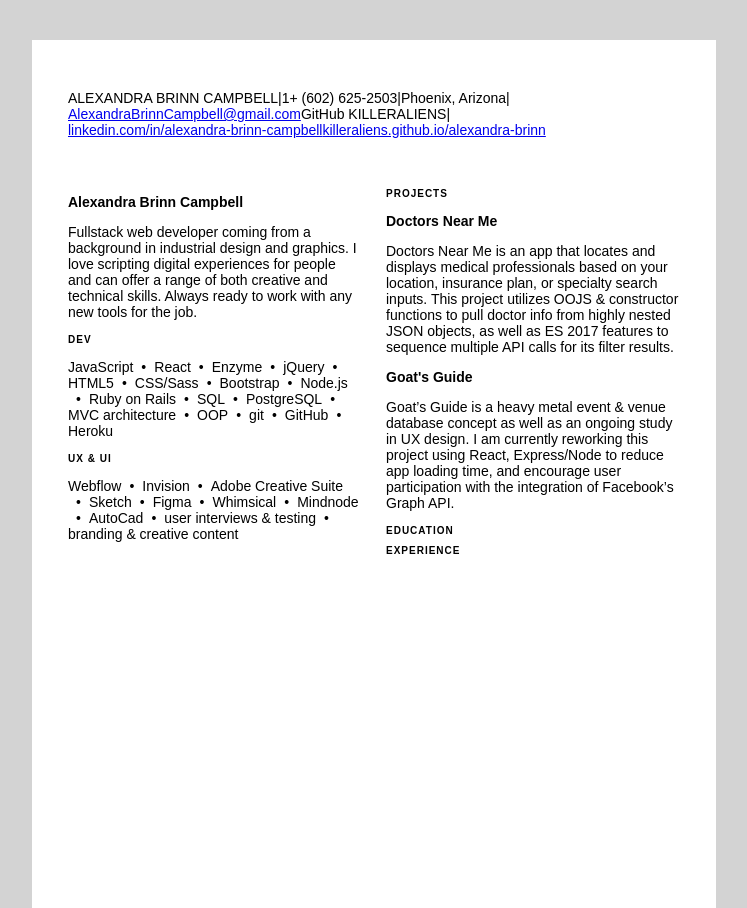
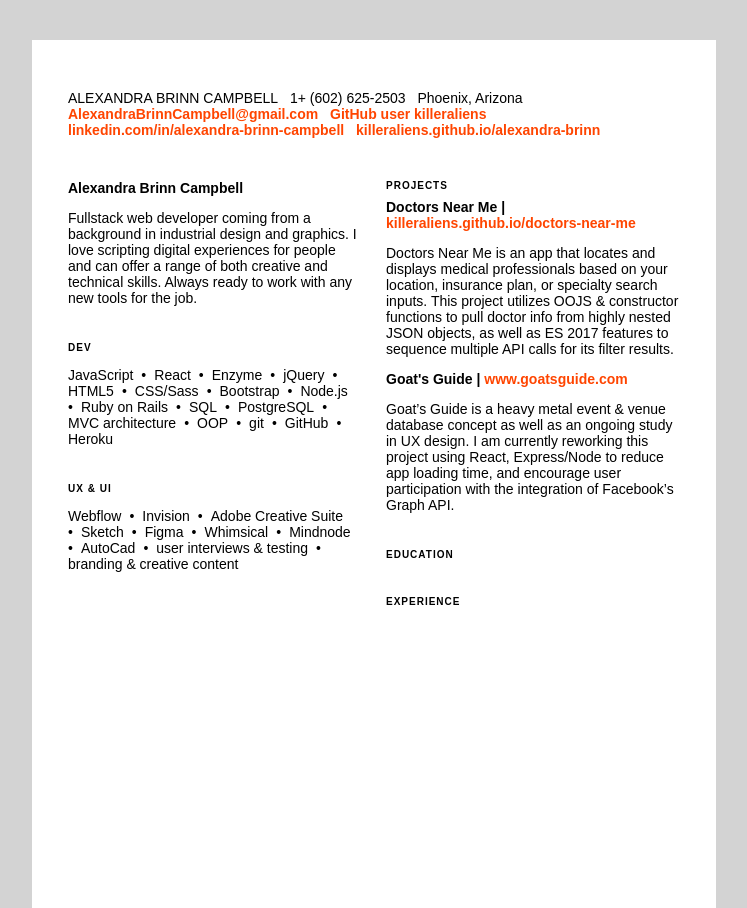
Before and after one commit to killeraliens/abc-cv, a React (Create React App) app: page / in a window 1280 px wide. Shown: the whole page, without its empty margins (266-1013 px from the left). Built offline with nearby package versions, Linux system fonts and the light colour scheme.

Commit message:
spans are good

```diff
--- a/src/App.css
+++ b/src/App.css
@@ -56,6 +56,19 @@ html, body, #root, .App {
 }*/
 
 /* end of grid */
+h2, h3 {
+  margin-top: 0;
+}
+
+a {
+  text-decoration: none;
+  color: orangered;
+  font-weight: bold;
+}
+
+section {
+  margin-bottom: 36px;
+}
 
 .SectionTitle {
   font-size: 10px;
@@ -63,7 +76,7 @@ html, body, #root, .App {
   letter-spacing: 1px;
 }
 
-.ProjectTitle {
+.ProjectTitle * {
   font-size: 14px;
 }
 
@@ -73,11 +86,12 @@ html, body, #root, .App {
 
 .App span {
   display: inline-block;
+  margin-right: 8px;
 }
 
-.App span.bullet {
+/*.App span.bullet {
   margin: 0 8px;
-}
+}*/
 
 .Skills {
   /*text-align: center;*/
--- a/src/App.js
+++ b/src/App.js
@@ -37,13 +37,14 @@ function App() {
               <SectionTitle title="Projects"/>
               {store.projects.map(project => {
                 return (<div className="project">
-                  <ProjectTitle title={project.title}/>
+                  <ProjectTitle title={project.title} link={project.link}/>
                   <SectionText text={project.text}/>
                 </div>)
               })}
             </section>
             <section>
               <SectionTitle title="Education"/>
+
             </section>
             <section>
               <SectionTitle title="Experience"/>
--- a/src/Contact.js
+++ b/src/Contact.js
@@ -5,13 +5,15 @@ export default function Contact(props) {
   return(
     <p>
       {props.items.map(item =>
-        <span>{
-        typeof item === 'object'
-          ? React.createElement('a', {href: item.href, target: item.targetBlank ? '_blank' : null}, item.label)
+        {
+        return typeof item === 'object' && props.items[props.items.length - 1] !== item
+          ?  <React.Fragment><span>{React.createElement('a', {href: item.href, target: item.targetBlank ? '_blank' : null}, item.label)}</span>{'  '}</React.Fragment>
+          : typeof item === 'object'
+          ?  <React.Fragment><span>{React.createElement('a', {href: item.href, target: item.targetBlank ? '_blank' : null}, item.label)}</span></React.Fragment>
           : props.items[props.items.length - 1] === item
-          ? item
-          : item + `|`
-        }</span>)}
+          ? <span>item</span>
+          : <React.Fragment><span>{item}</span>{'  '}</React.Fragment>
+        })}
     </p>
   )
 }
--- a/src/ProjectTitle.js
+++ b/src/ProjectTitle.js
@@ -1,7 +1,13 @@
 import React from 'react';
 
-export default function ProjectTitle({title}) {
+export default function ProjectTitle({title, link}) {
+  const linkText = link
+    ? <React.Fragment>{' | '}<a href={link.href} target='_blank'>{link.label}</a></React.Fragment>
+    : null;
+
   return(
-    <h3 className="ProjectTitle">{title}</h3>
+    <div className="ProjectTitle">
+      <h3 >{title}{linkText}</h3>
+    </div>
   )
 }
--- a/src/store.js
+++ b/src/store.js
@@ -11,11 +11,12 @@ export default {
     'branding & creative content'
   ],
   about: "Fullstack web developer coming from a background in industrial design and graphics. " +
-  "I love scripting digital experiences for people and can offer a range of both creative and technical skills. " +
+  "\n I love scripting digital experiences for people and can offer a range of both creative and technical skills. " +
   "Always ready to work with any new tools for the job.",
   contactArr: [
-    "ALEXANDRA BRINN CAMPBELL", "1+ (602) 625-2503", "Phoenix, Arizona", {href: 'mailto:AlexandraBrinnCampbell@gmail.com', label: 'AlexandraBrinnCampbell@gmail.com', targetBlank: true},
-    "GitHub KILLERALIENS",  {href:'https://linkedin.com/in/alexandra-brinn-campbell', label: 'linkedin.com/in/alexandra-brinn-campbell', targetBlank: true} , {href: 'https://killeraliens.github.io/alexandra-brinn/', label:'killeraliens.github.io/alexandra-brinn', targetBlank: true}
+    "ALEXANDRA BRINN CAMPBELL", "1+ (602) 625-2503", "Phoenix, Arizona", {href: 'mailto:AlexandraBrinnCampbell@gmail.com', label: 'AlexandraBrinnCampbell@gmail.com', targetBlank: false},
+    {href: 'https://github.com/killeraliens', label: 'GitHub user killeraliens'},  {href:'https://linkedin.com/in/alexandra-brinn-campbell', label: 'linkedin.com/in/alexandra-brinn-campbell', targetBlank: true} ,
+    {href: 'https://killeraliens.github.io/alexandra-brinn/', label:'killeraliens.github.io/alexandra-brinn', targetBlank: true}
   ],
   projects: [
     {
```
